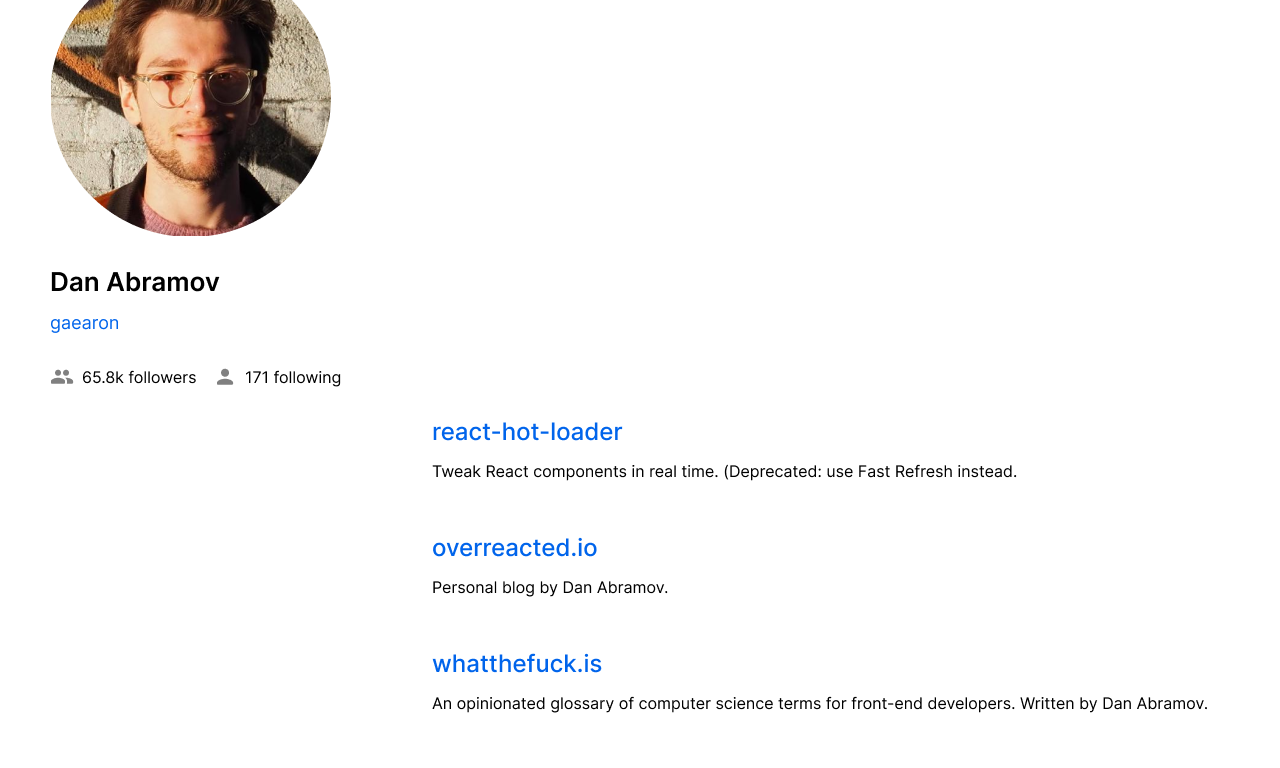
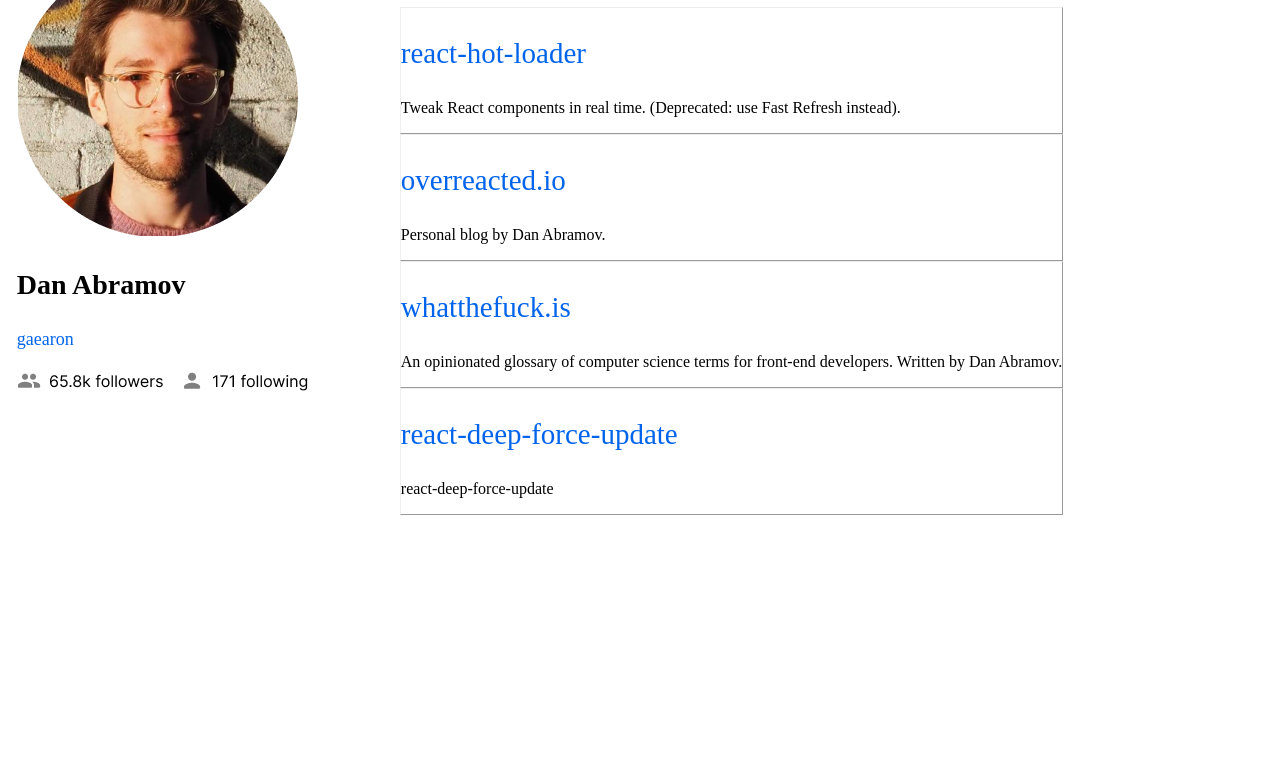
Before and after one commit to Tobzsol/Github-Finder, a plain HTML site: page Main Screen/index.html in a window 1280 px wide. Shown: the part 150-918 px from the top of the page. Drawn offline with Linux system fonts and the light colour scheme.

Commit message:
first commit

```diff
--- a/Main Screen/index.html
+++ b/Main Screen/index.html
@@ -8,17 +8,39 @@
 </head>
 <body>
     <div>
-        <img src="/Images/header (1).png" alt="">
+
+        <div>
+            <img src="/Images/header (1).png" alt="">
+        </div>
+        <div class="wrapper">
+
+            <div class="pics">
+                <img src="/Images/Group 288.png" alt="">
+                <p class="name">Dan Abramov</p>
+                <p class="text">gaearon</p>
+                <img src="/Images/Group 302.png" alt="">
+            </div>
+            <div class="picture">
+                <h1>Repositories (249)</h1>
+                <div class="words">
+                    <p class="content">react-hot-loader</p>
+                    <p>Tweak React components in real time. (Deprecated: use Fast Refresh instead).</p>
+                </div>
+                <div class="words">
+                    <p class="content">overreacted.io</p>
+                    <p>Personal blog by Dan Abramov.</p>
+                </div>
+                <div class="words">
+                    <p class="content">whatthefuck.is</p>
+                    <p>An opinionated glossary of computer science terms for front-end developers. Written by Dan Abramov.</p>
+                </div>
+                <div class="words">
+                    <p class="content">react-deep-force-update</p>
+                    <p>react-deep-force-update</p>
+                </div>
+            </div>
+        </div>
     </div>
-    <div>
-        <img class="pics" src="/Images/Group 289.png" alt="">
-    </div>
-        <div class="picture">
-            <img src="/Images/Group 294.png" alt="">
-            <img src="/Images/Group 295.png" alt="">
-            <img src="/Images/Group 296.png" alt="">
-            <img src="/Images/Group 297.png" alt="">
-        </div>
 
 
 </body>
--- a/Main Screen/style.css
+++ b/Main Screen/style.css
@@ -2,13 +2,36 @@
     margin: 0;
     padding: 0;
 }
+.name{
+    font-weight: 600;
+    font-size: 28px;
+}
 .pics{
     margin-top: 30px;
-    margin-left: 50px;
+    margin-right: 90px;
 }
 .picture{
-    margin-left: 400px;
+    margin-right: 200px;
     margin-bottom: 700px;
+}
+.wrapper{
+    display: flex;
+    flex-direction: row;
+    justify-content: center;
+}
+.content{
+    color: #0064EB;
+    font-weight: 500;
+    font-size: 29px;
+}
+.text{
+    color: #0064EB;
+    font-weight: 400;
+    font-size: 18px;
+}
+.words{
+    border: 1px solid;
+    border-style: outset;
 }
 
 @media screen and(max-width: 992px) {
--- a/style.css
+++ b/style.css
@@ -10,8 +10,7 @@
     height: 500px;
 }
 p{
-    font-weight: 400;
-    font-size: 22px;
+
 }
 
 
```
Also changed, not shown: index.html (+1 -0 lines), Images/Group 288.png (added), Images/Group 302.png (added).
